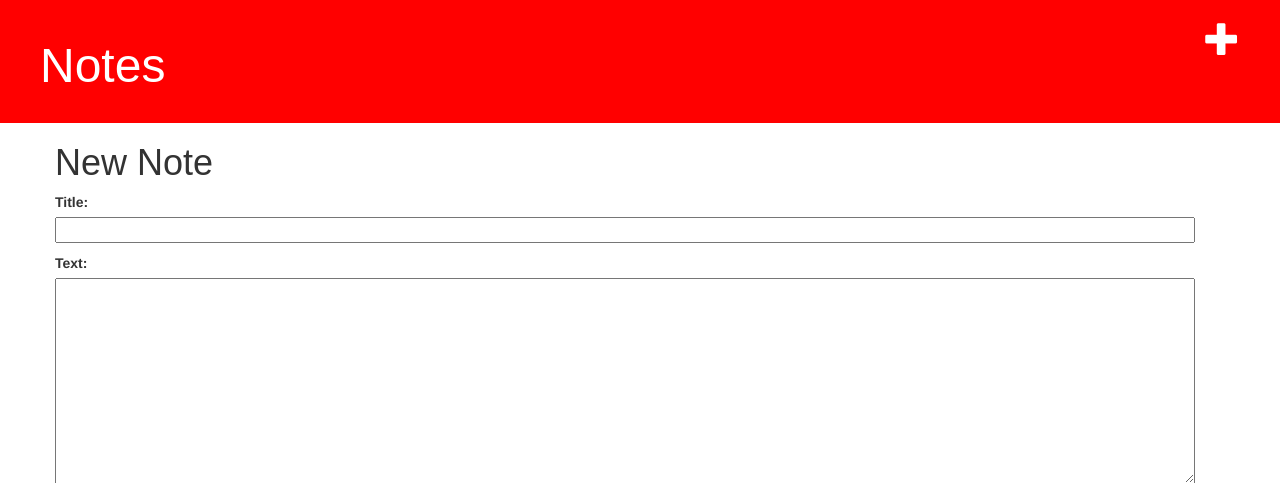
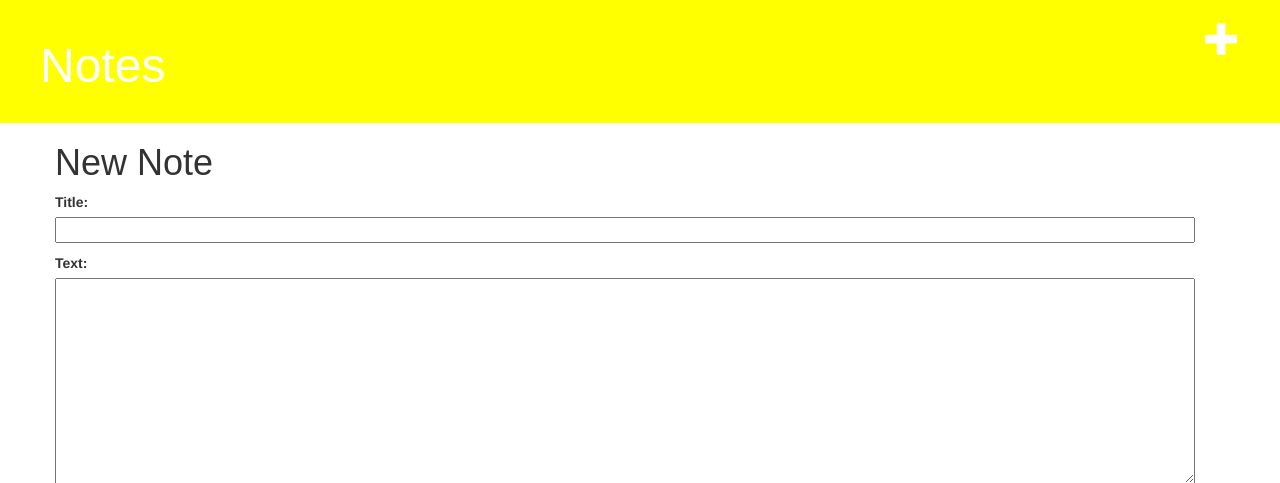
Before and after one commit to cbuto/django-app-travis, a Django app: page /post/new/ in a window 1280 px wide. Shown: the top 483 px of the page. Run offline with Django 3.2, Linux system fonts and the light colour scheme; some libraries are stand-ins or nearby versions.

Commit message:
test / color yellow

```diff
--- a/django-app/note/static/css/notes.css
+++ b/django-app/note/static/css/notes.css
@@ -1,5 +1,5 @@
 .header {
-    background-color: red;
+    background-color: yellow;
     margin-top: 0;
     padding: 20px 20px 20px 40px;
 }
```
Also changed, not shown: 1 other file.
